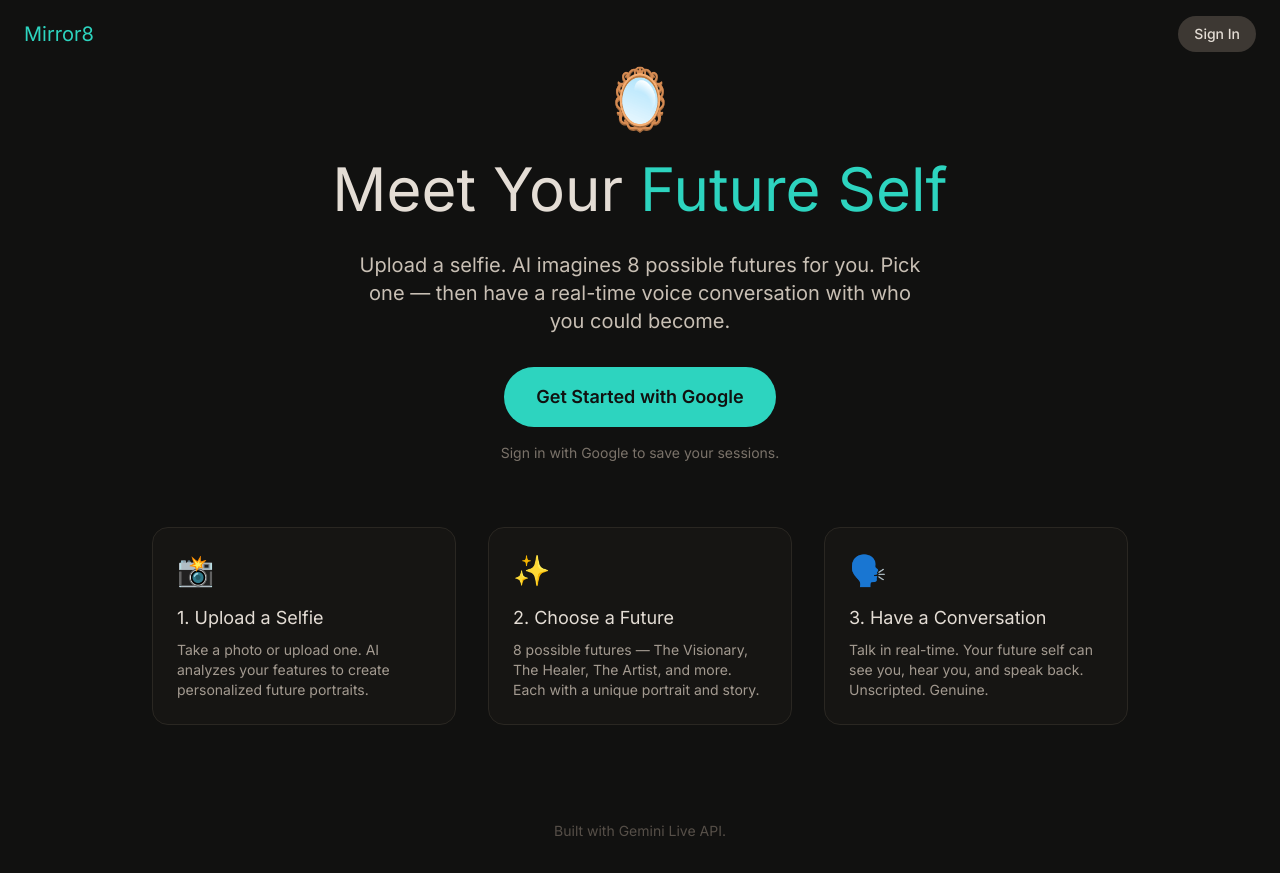
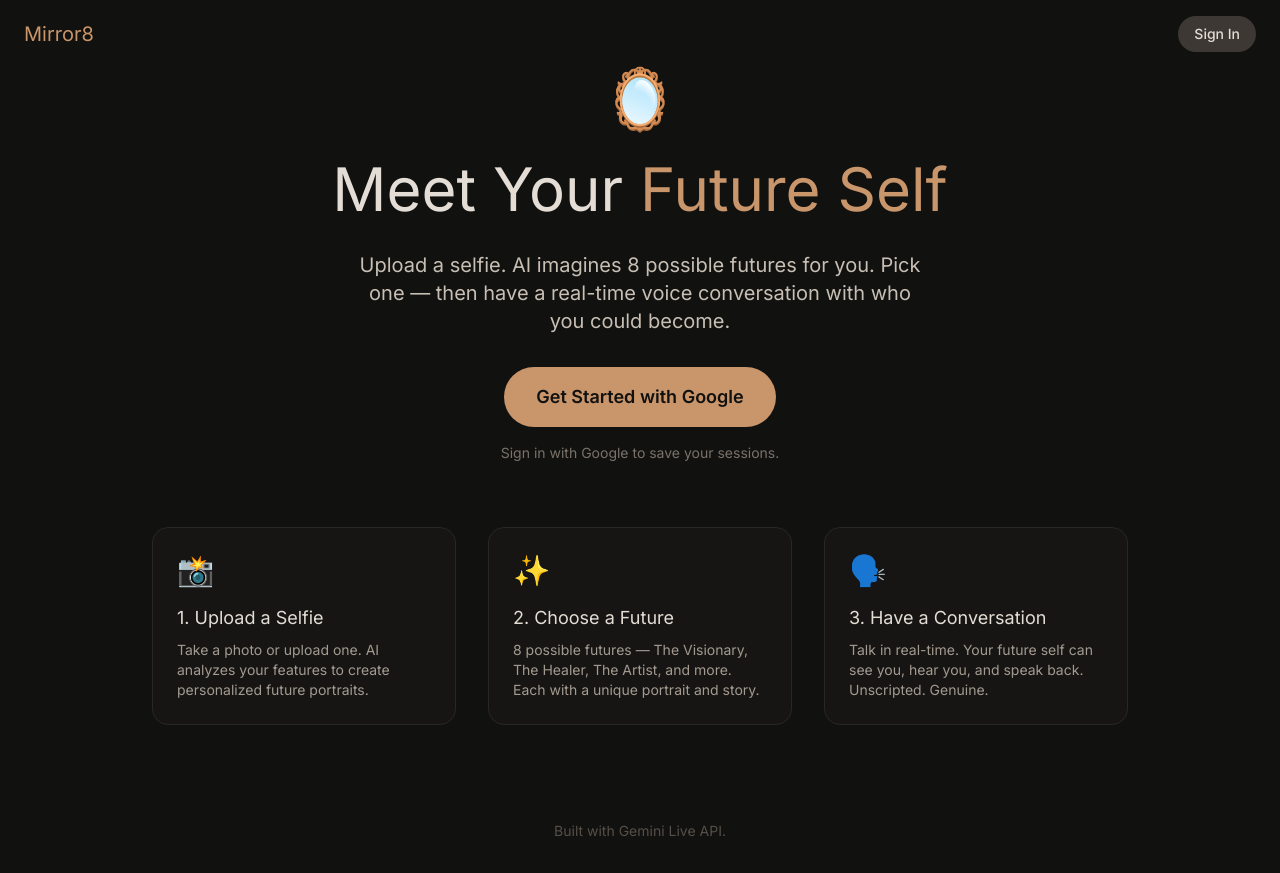
Before and after one commit to beingcognitive/mirror8, a Next.js app in the folder frontend/: page / in a window 1280 px wide. Built offline with nearby package versions, Linux system fonts and the light colour scheme; no server answers.

Commit message:
Restore warm amber accent and glow colors from editorial design
Switch back to amber accent (#c9956b) and warm-toned glows/shadows,
matching the 46b9ddc palette. Keep Inter font throughout.

Co-Authored-By: Claude Opus 4.6 <noreply@anthropic.com>

```diff
--- a/frontend/src/app/globals.css
+++ b/frontend/src/app/globals.css
@@ -11,8 +11,8 @@
   --color-mirror-200: #c8bfb4;
   --color-mirror-100: #e4ddd5;
   --color-mirror-50: #f4f0eb;
-  --color-accent: #2dd4bf;
-  --color-accent-dim: #20b2a0;
+  --color-accent: #c9956b;
+  --color-accent-dim: #a67c52;
   --font-sans: "Inter", ui-sans-serif, system-ui, sans-serif;
   --font-serif: "Inter", ui-sans-serif, system-ui, sans-serif;
 }
@@ -22,19 +22,19 @@ body {
   color: var(--color-mirror-100);
 }
 
-/* Teal glow animation for avatar */
+/* Warm glow animation for avatar */
 @keyframes glow-pulse {
-  0%, 100% { box-shadow: 0 0 20px rgba(45, 212, 191, 0.2); }
-  50% { box-shadow: 0 0 40px rgba(45, 212, 191, 0.4); }
+  0%, 100% { box-shadow: 0 0 20px rgba(201, 149, 107, 0.25); }
+  50% { box-shadow: 0 0 40px rgba(201, 149, 107, 0.45); }
 }
 
 @keyframes glow-speak {
-  0%, 100% { box-shadow: 0 0 25px rgba(45, 212, 191, 0.35); }
-  50% { box-shadow: 0 0 50px rgba(45, 212, 191, 0.65); }
+  0%, 100% { box-shadow: 0 0 25px rgba(201, 149, 107, 0.4); }
+  50% { box-shadow: 0 0 50px rgba(201, 149, 107, 0.7); }
 }
 
 .avatar-idle {
-  box-shadow: 0 0 20px rgba(45, 212, 191, 0.1);
+  box-shadow: 0 0 20px rgba(201, 149, 107, 0.15);
 }
 
 .avatar-listening {
@@ -56,7 +56,7 @@ body {
 }
 .future-card:hover {
   transform: translateY(-4px);
-  box-shadow: 0 8px 30px rgba(45, 212, 191, 0.1);
+  box-shadow: 0 8px 30px rgba(201, 149, 107, 0.12);
 }
 
 /* Progress bar shimmer */
@@ -94,7 +94,7 @@ body {
 /* Thin scrollbar for card backstory */
 .scrollbar-thin {
   scrollbar-width: thin;
-  scrollbar-color: rgba(106, 106, 117, 0.15) transparent;
+  scrollbar-color: rgba(122, 114, 105, 0.15) transparent;
 }
 .scrollbar-thin::-webkit-scrollbar {
   width: 4px;
@@ -103,6 +103,6 @@ body {
   background: transparent;
 }
 .scrollbar-thin::-webkit-scrollbar-thumb {
-  background: rgba(106, 106, 117, 0.15);
+  background: rgba(122, 114, 105, 0.15);
   border-radius: 2px;
 }
```
